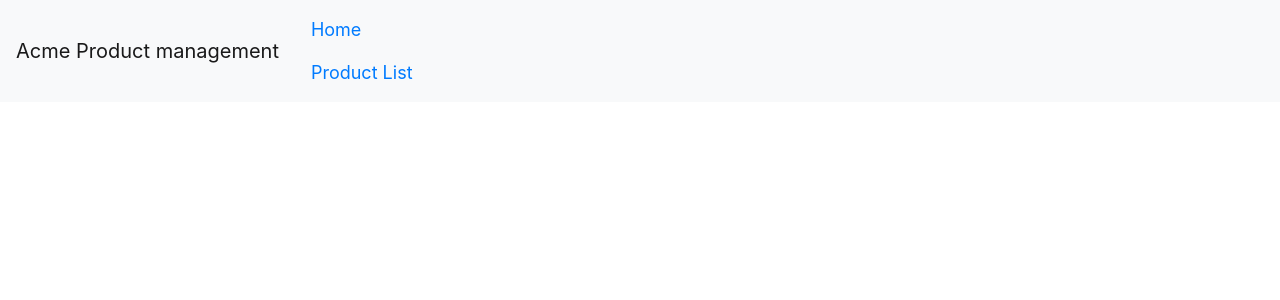
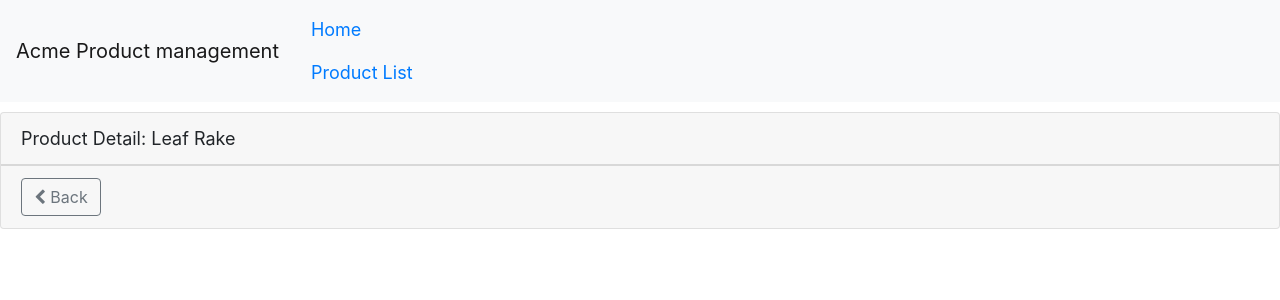
Before and after one commit to gc893/angular-productList, an Angular app: page /products/1 in a window 1280 px wide. Shown: the top 300 px of the page. Built offline with nearby package versions, Linux system fonts and the light colour scheme.

Commit message:
divide app module into multiple modules

```diff
--- a/src/app/products/product-detail.component.html
+++ b/src/app/products/product-detail.component.html
@@ -1,5 +1,13 @@
-<div class="card" *ngIf='product'>
+<div class="card" *ngIf='product$ | async; let product'>
     <div class="card-header">
         {{pageTitle + ': ' + product.productName}}
     </div>
+    <div class="card-footer">
+        <button class="btn btn-outline-secondary"
+            (click)="onBack()"
+            style="width: 80px">
+            <i class="fa fa-chevron-left"></i>
+            Back
+        </button>
+    </div>
 </div>
--- a/src/app/products/product-detail.component.ts
+++ b/src/app/products/product-detail.component.ts
@@ -1,6 +1,10 @@
+import { Route } from '@angular/compiler/src/core';
 import { Component, OnInit } from '@angular/core';
+import {ActivatedRoute, Router} from '@angular/router'
+import {ProductService} from './product.service'
 
 import {IProduct} from './product'
+import { Observable } from 'rxjs';
 
 @Component({
   templateUrl: './product-detail.component.html',
@@ -8,11 +12,20 @@ import {IProduct} from './product'
 })
 export class ProductDetailComponent implements OnInit {
   pageTitle: string = 'Product Detail';
-  product: IProduct;
+  product$: Observable<IProduct>;
+  errorMessage: string;
 
-  constructor() { }
+  constructor(private route: ActivatedRoute, private router: Router, private productService: ProductService) {
+    console.log(this.route.snapshot.paramMap.get('id'));
+   }
 
   ngOnInit(): void {
+      let id = +this.route.snapshot.paramMap.get('id');
+      this.product$ = this.productService.getProduct(id);
+  }
+
+  onBack(): void {
+    this.router.navigate(['/products']);
   }
 
 }
--- /dev/null
+++ b/src/app/products/product-detail.guard.ts
@@ -0,0 +1,22 @@
+import { Injectable } from '@angular/core';
+import { CanActivate, ActivatedRouteSnapshot, RouterStateSnapshot, UrlTree, Router } from '@angular/router';
+import { Observable } from 'rxjs';
+
+@Injectable({
+  providedIn: 'root'
+})
+export class ProductDetailGuard implements CanActivate {
+
+  constructor(private router: Router) {}
+
+  canActivate(next: ActivatedRouteSnapshot, state: RouterStateSnapshot): Observable<boolean | UrlTree> | Promise<boolean | UrlTree> | boolean | UrlTree {
+    let id = +next.url[1].path;
+    if(isNaN(id) || id < 1) {
+      alert("Invalid Product Id");
+      this.router.navigate(['/products']);
+      return false;
+    }
+    return true;
+  }
+
+}
--- a/src/app/products/product-list.component.html
+++ b/src/app/products/product-list.component.html
@@ -36,7 +36,7 @@
                         <td>
                             <img *ngIf='showImage' class="productImage" [src]="product.imageUrl" [title]="product.productName">
                         </td>
-                        <td>{{product.productName}}</td>
+                        <td><a [routerLink]="['/products', product.productId]">{{product.productName}}</a></td>
                         <td>{{product.productCode | convertToSpaces:'-' | lowercase}}</td>
                         <td>{{product.releaseDate}}</td>
                         <td>{{product.price | currency:'USD':'symbol':'1.2-2'}}</td>
--- a/src/app/products/product.service.ts
+++ b/src/app/products/product.service.ts
@@ -1,7 +1,7 @@
 import {Injectable} from '@angular/core';
 import {HttpClient, HttpErrorResponse} from '@angular/common/http';
 import {Observable, throwError} from 'rxjs';
-import {catchError, tap} from'rxjs/operators';
+import {catchError, tap, find, map} from'rxjs/operators';
 
 import {IProduct} from './product';
 
@@ -20,6 +20,13 @@ export class ProductService {
         );
     }
 
+    getProduct(id): Observable<IProduct | undefined> {
+        return this.getProducts().pipe(
+            map(products => products.find(product => product.productId === id)),
+            catchError(this.handleError)
+        );
+    }
+
     private handleError(err: HttpErrorResponse) {
         let errorMessage = '';
         if(err.error instanceof ErrorEvent) {
```
Also changed, not shown: src/app/app.module.ts (+4 -14 lines), src/app/products/product.module.ts (added, +25 -0 lines), src/app/shared/shared.module.ts (added, +21 -0 lines), 1 other file (tests, documents, lock files or other folders).
